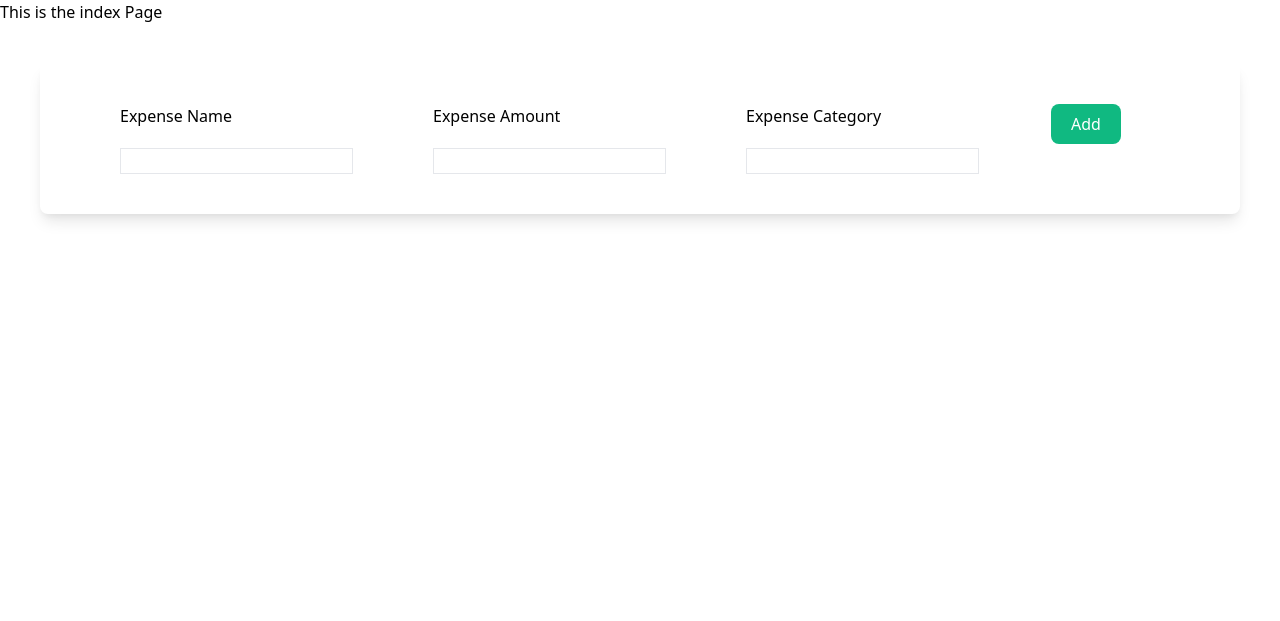
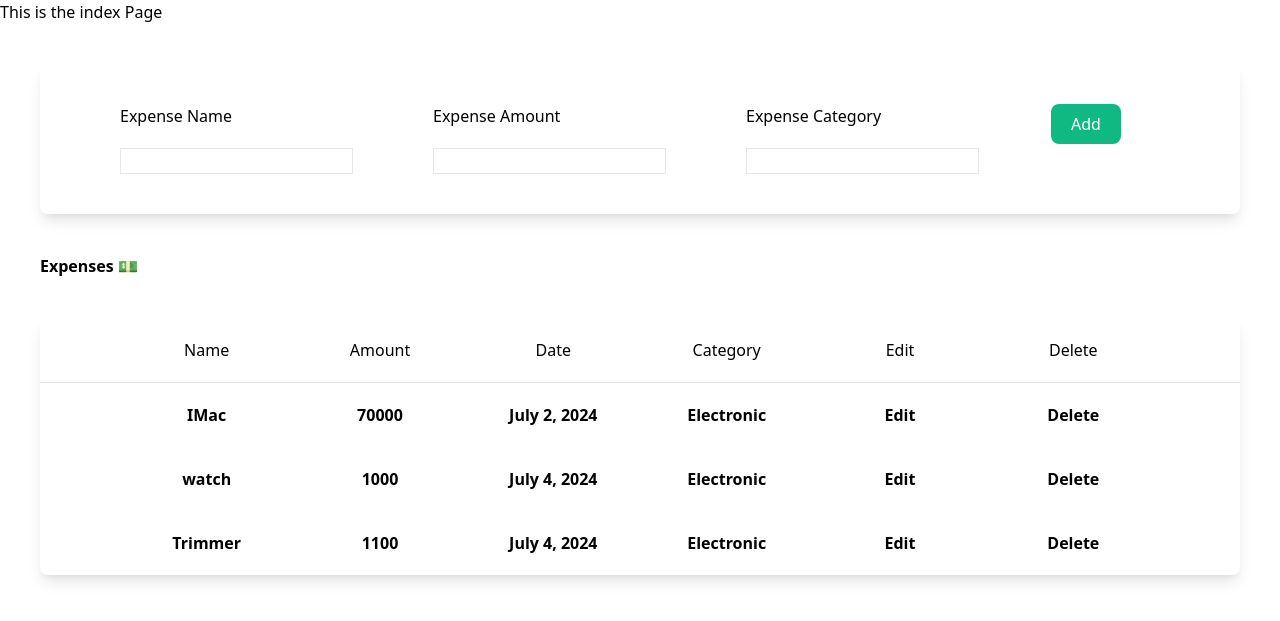
Before and after one commit to patidar-mayank/Expense-Tracker, a Django app: page / in a window 1280 px wide. Shown: the top 621 px of the page. Run offline with Django 5.2, Linux system fonts and the light colour scheme; data comes from the database, SQL or seed files in the repository; both versions use the stored data as it was after the commit; style sheets or scripts are compiled from the project's sources.

Commit message:
update index page

```diff
--- a/mysite/myapps/forms.py
+++ b/mysite/myapps/forms.py
@@ -1,6 +1,8 @@
+
 from django.forms import ModelForm
 from .models import Expense
+
 class ExpenseForm(ModelForm):
     class Meta:
-        model=Expense
-        fields={'name','amount','category'}
+        model = Expense
+        fields = ('name','amount','category')
--- /dev/null
+++ b/mysite/myapps/static/myapp/style.css
@@ -0,0 +1,11 @@
+
+div.expense-header, div.expense-row{
+    display: table;
+    width: 100%;
+    table-layout: fixed;
+}
+
+div.expense-header span, div.expense-row span{
+    display: table-cell;
+    text-align: center;
+}
--- a/mysite/myapps/templates/myapp/base.html
+++ b/mysite/myapps/templates/myapp/base.html
@@ -7,6 +7,7 @@
     <meta name="viewport" content="width=device-width, initial-scale=1.0">
     <title>Document</title>
     <link rel="stylesheet" href="{% static 'myapp/styles.css' %}">
+    <link rel="stylesheet" href="{% static 'myapp/style.css' %}">
 </head>
 <body>
 
--- a/mysite/myapps/templates/myapp/index.html
+++ b/mysite/myapps/templates/myapp/index.html
@@ -1,31 +1,56 @@
 {% extends 'myapp/base.html' %}
+
 {% block body %}
 <h1>This is the index Page</h1>
-<form class="shadow-lg m-10 rounded-lg" action="post">
+
+<form class="shadow-lg m-10 rounded-lg" method="post">
     {% csrf_token %}
     <div class="form-container px-10 py-10 flex">
         <div class="mx-10">
             <div class="mb-5">
-            <label>Expense Name</label>
+                <label for="id_name">Expense Name</label>
             </div>
             <div class="border">{{ expense_form.name }}</div>
         </div>
         <div class="mx-10">
             <div class="mb-5">
-            <label>Expense Amount</label>
+                <label for="id_amount">Expense Amount</label>
             </div>
             <div class="border">{{ expense_form.amount }}</div>
         </div>
         <div class="mx-10">
             <div class="mb-5">
-            <label>Expense Category</label>
+                <label for="id_category">Expense Category</label>
             </div>
-        <div class="border">{{ expense_form.category}}</div>
+            <div class="border">{{ expense_form.category }}</div>
         </div>
 
         <div class="mx-8">
-        <button class="bg-green-500 px-5 py-2 rounded-lg text-white">Add</button>
+            <button type="submit" class="bg-green-500 px-5 py-2 rounded-lg text-white">Add</button>
         </div>
     </div>
 </form>
+<div class="m-10 font-bold">Expenses 💵</div>
+<div class="shadow-lg m-10 rounded-lg">
+    <div class="expense-header flex flex-wrap space-x-40 px-20 py-5">
+        <span>Name</span>
+        <span>Amount</span>
+
+        <span>Date</span>
+        <span>Category</span>
+         <span>Edit</span>
+        <span>Delete</span>
+    </div>
+    <hr >
+    {% for expense in expenses %}
+    <div class="expense-row flex flex-wrap px-20 py-5">
+        <span class="font-bold">{{ expense.name }}</span>
+        <span class="font-bold">{{ expense.amount }}</span>
+        <span class="font-bold">{{ expense.date }}</span>
+        <span class="font-bold">{{ expense.category }}</span>
+        <span class="font-bold"><a href="">Edit</a></span>
+        <span class="font-bold"><a href="">Delete</a></span>
+    </div>
+    {% endfor %}
+</div>
 {% endblock %}
--- a/mysite/myapps/views.py
+++ b/mysite/myapps/views.py
@@ -1,7 +1,14 @@
 from django.shortcuts import render
 from .forms import ExpenseForm
+from .models import Expense
 # Create your views here.
 def index(request):
+    if request.method =="POST":
+        expense = ExpenseForm(request.POST)
+        if expense.is_valid():
+            expense.save()
+
+    expenses=Expense.objects.all()
     expense_form=ExpenseForm()
 
-    return render(request,'myapp/index.html',{'expense_form':expense_form})
+    return render(request,'myapp/index.html',{'expense_form':expense_form,'expenses':expenses})
--- a/mysite/mysite/urls.py
+++ b/mysite/mysite/urls.py
@@ -1,23 +1,7 @@
-"""
-URL configuration for mysite project.
-
-The `urlpatterns` list routes URLs to views. For more information please see:
-    https://docs.djangoproject.com/en/5.0/topics/http/urls/
-Examples:
-Function views
-    1. Add an import:  from my_app import views
-    2. Add a URL to urlpatterns:  path('', views.home, name='home')
-Class-based views
-    1. Add an import:  from other_app.views import Home
-    2. Add a URL to urlpatterns:  path('', Home.as_view(), name='home')
-Including another URLconf
-    1. Import the include() function: from django.urls import include, path
-    2. Add a URL to urlpatterns:  path('blog/', include('blog.urls'))
-"""
 from django.contrib import admin
 from django.urls import path,include
 
 urlpatterns = [
-    path("admin/", admin.site.urls),
+    path('admin/', admin.site.urls),
     path('',include('myapps.urls')),
 ]
```
Also changed, not shown: mysite/myapps/urls.py (+3 -4 lines), mysite/db.sqlite3. Lines whose indentation alone changed are shown as unchanged.
